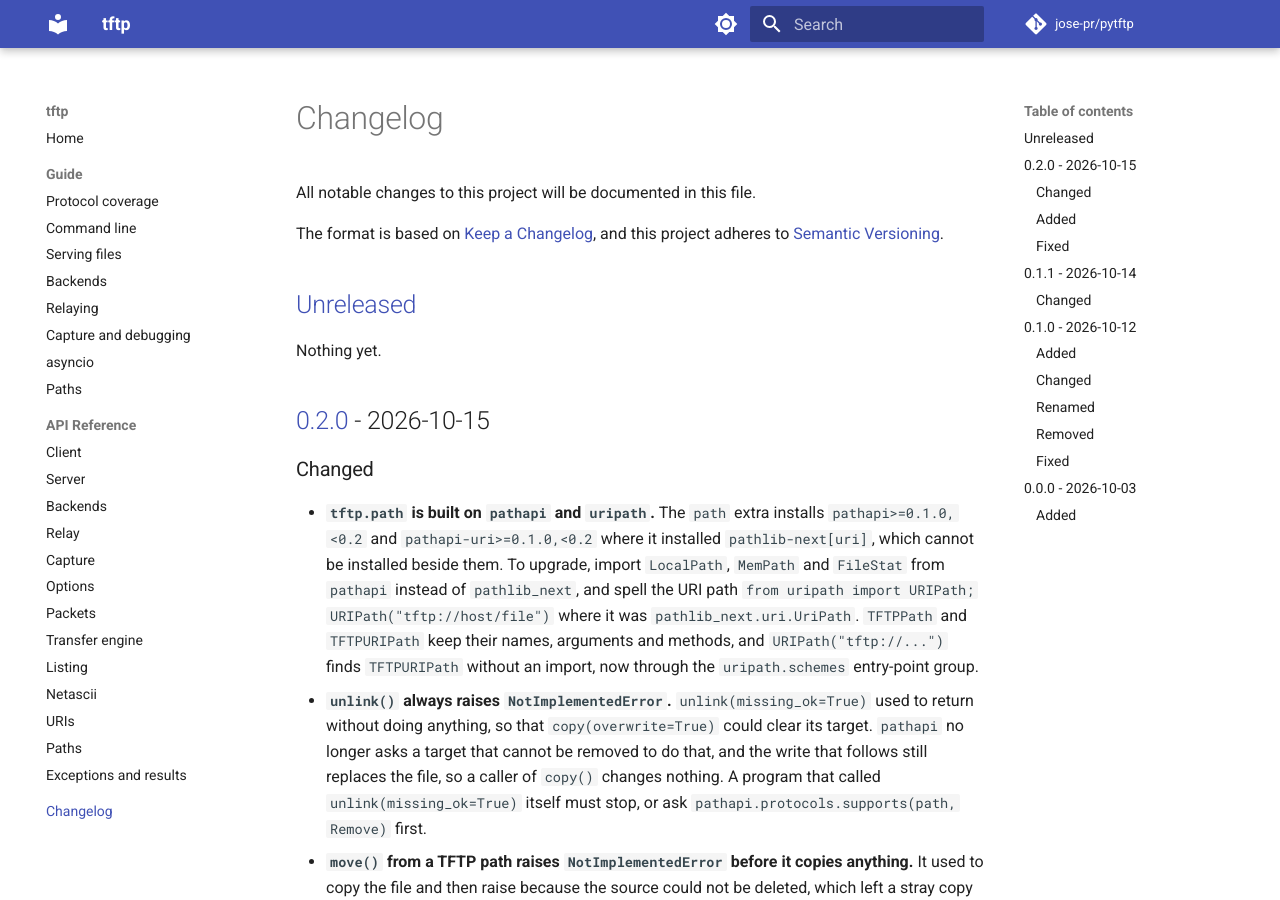
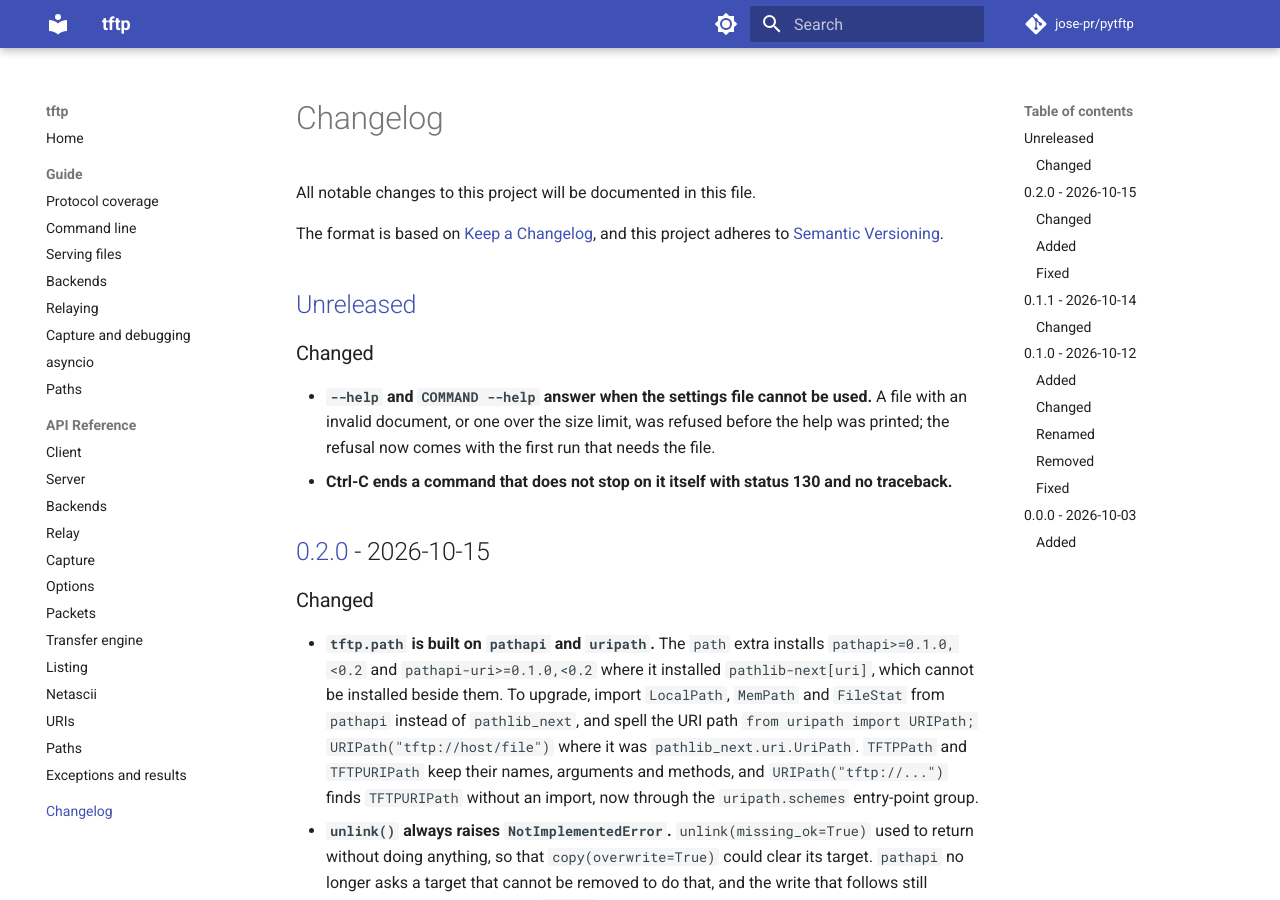
Before and after one commit to jose-pr/pytftp, an MkDocs documentation site: the page built from docs/changelog.md, in a window 1280 px wide and 900 px high. Built offline with MkDocs 1.6.1 and Material for MkDocs 9.7.7, drawn with Linux system fonts in a browser that asks for light colours; comment, search, counter and statistics services are not loaded.

Commit message:
refactor: the command line runs through duho.run with _errors_ and a report hook

```diff
--- a/CHANGELOG.md
+++ b/CHANGELOG.md
@@ -7,7 +7,12 @@ and this project adheres to [Semantic Versioning](https://semver.org/).
 
 ## [Unreleased]
 
-Nothing yet.
+### Changed
+
+- **`--help` and `COMMAND --help` answer when the settings file cannot be used.** A file with an invalid
+  document, or one over the size limit, was refused before the help was printed; the refusal now comes
+  with the first run that needs the file.
+- **Ctrl-C ends a command that does not stop on it itself with status 130 and no traceback.**
 
 ## [0.2.0] - 2026-10-15
 
```
Also changed, not shown: docs/cli.md (+4 -1 lines), src/tftp/cli/AGENTS.md (+3 -1 lines), 3 other files.
